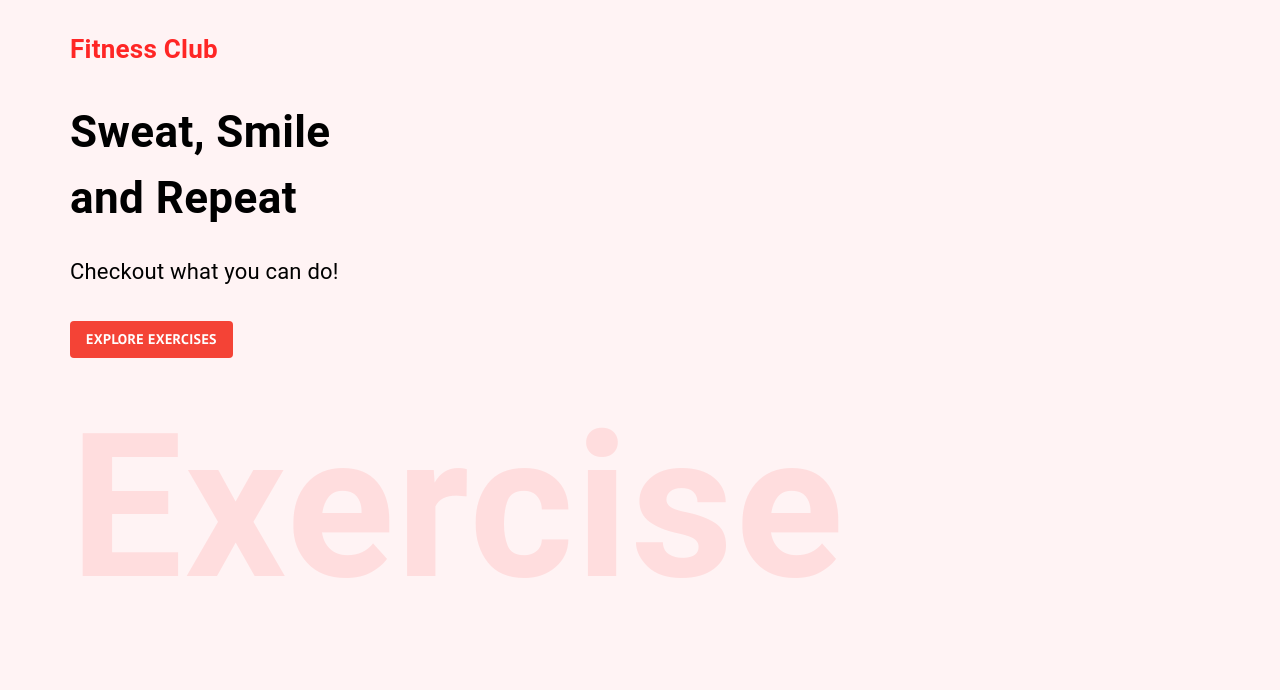
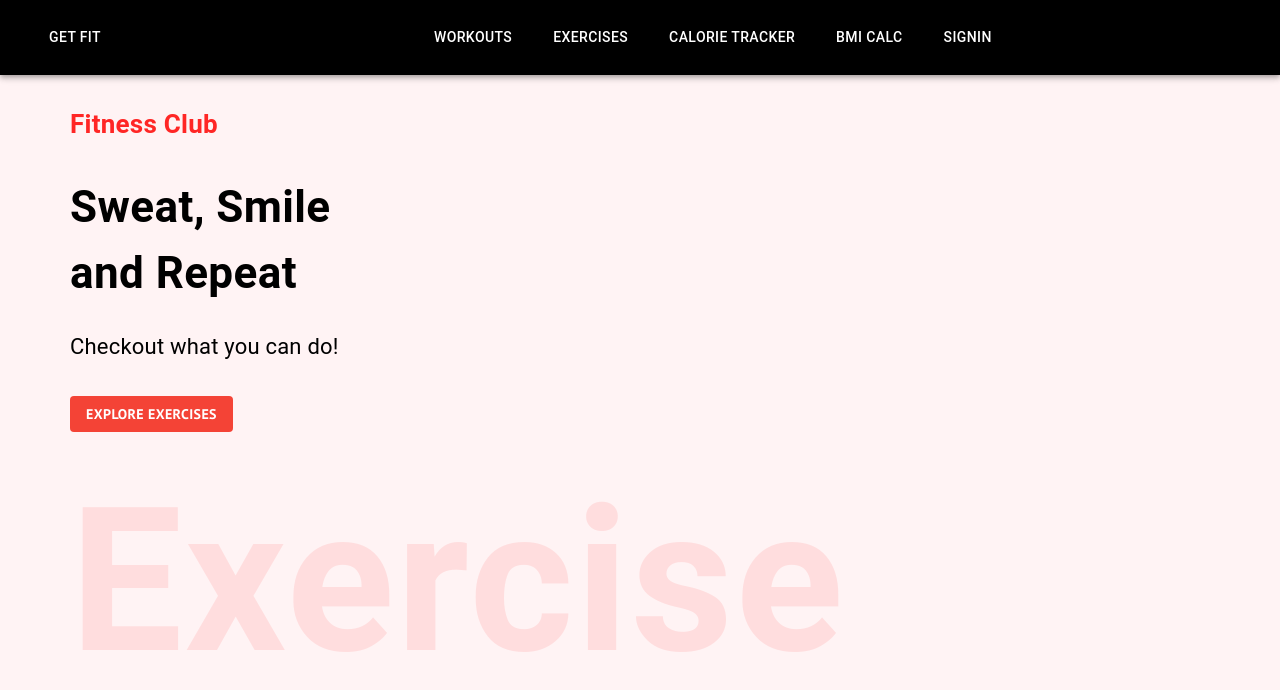
Before and after one commit to edward-vera/Workout_Journal_Client_Side, a React (Create React App) app: page / in a window 1280 px wide. Shown: the top 690 px of the page. Built offline with nearby package versions, Linux system fonts and the light colour scheme.

Commit message:
pushing for presentation

```diff
--- a/src/App.js
+++ b/src/App.js
@@ -1,5 +1,7 @@
 // Imports
-import React, { useState } from 'react';
+import React,
+{ useState }
+from 'react';
 import {
   Route,
   Routes,
@@ -9,7 +11,7 @@ import { Box } from '@mui/material';
 import './css/App.css';
 
 // Components
-// import { NavBar } from './components/NavBar'
+import { NavBar } from './components/NavBar'
 import { ExerciseDetail } from './pages/ExerciseDetail'
 import { Footer } from './components/Footer'
 import { HeroBanner } from './components/HeroBanner'
@@ -51,7 +53,7 @@ export function App() {
 
   return (
         <Box width="400px" sx={{ width : { xl: '1488px'}}} m="auto">
-          {/* <NavBar /> */}
+          <NavBar />
             <Routes>
               <Route path="/" element={<HeroBanner/>}/>
               <Route path="/home" element={<Home />}/>
@@ -61,6 +63,7 @@ export function App() {
               <Route path="/exercise/:id" element={<ExerciseDetail />} />
               <Route path="/createworkout" element={<CreateWorkout />}/>
               <Route path="/workouts" element={<Workouts token={token} user={user} setUser={setUser}/>}/>
+              {/* <Route path="/workouts" element={<Workouts />}/> */}
               <Route path="/workoutsid" element={<WorkoutExercises />}/>
               <Route path="/bmicalculator" element={<BmiCalculator />} />
               <Route path="/calorietracker" element={<Calories />} />
--- a/src/components/Exercises.js
+++ b/src/components/Exercises.js
@@ -11,7 +11,7 @@ export function Exercises ({ exercises, setExercises, bodyPart }){
   const [currentPage, setCurrentPage] = useState(1);
   const [exercisesPerPage] = useState(6);
 
-  useEffect((setExercises) => {
+  useEffect(() => {
     const fetchExercisesData = async () => {
       let exercisesData = [];
 
--- a/src/components/NavBar.js
+++ b/src/components/NavBar.js
@@ -1,89 +1,52 @@
-// import React, { useState } from 'react';
-// import { NavButton } from '../components/NavButton';
-// import { Link } from 'react-router-dom';
-// import '../css/NavBar.css';
-// // import {NavBarDropDown}  from '../components/NavBarDropDown';
+import * as React from 'react';
+import {
+  AppBar,
+  Box,
+  Button,
+  createTheme,
+  Stack,
+  ThemeProvider,
+  Toolbar,
+} from '@mui/material';
 
-// export function NavBar() {
-//   const [click, setClick] = useState(false);
-//   const [dropDown, setDropDown] = useState(false);
+import { Link } from 'react-router-dom';
 
-//   const handleClick = () => setClick(!click);
-//   const closeMobileMenu = () => setClick(false);
 
-//   const onMouseEnter = () => {
-//     if (window.innerWidth < 960) {
-//       setDropDown(false);
-//     } else {
-//       setDropDown(true);
-//     }
-//   };
 
-//   const onMouseLeave = () => {
-//     if (window.innerWidth < 960) {
-//       setDropDown(false);
-//     } else {
-//       setDropDown(false);
-//     }
-//   };
+export function NavBar() {
 
-//   return (
-//     <>
-//       <nav className='navbar'>
-//         <Link to='/home' className='navbar-logo' onClick={closeMobileMenu}>
-//           Get Fit!
-//         </Link>
-//         <div className='menu-icon' onClick={handleClick}>
-//           <i className={click ? 'fas fa-times' : 'fas fa-bars'} />
-//         </div>
-//         <ul className={click ? 'nav-menu active' : 'nav-menu'}>
-//           <li className='nav-item'>
-//             <Link to='/home' className='nav-links' onClick={closeMobileMenu}>
-//               Home
-//             </Link>
-//           </li>
-//           <li className='nav-item'>
-//             <Link
-//               to='/knownexercises'
-//               className='nav-links'
-//               onClick={closeMobileMenu}
-//             >
-//               Exercises
-//             </Link>
-//           </li>
-//           <li
-//             className='nav-item'
-//             onMouseEnter={onMouseEnter}
-//             onMouseLeave={onMouseLeave}
-//           >
-//             <Link
-//               to='/workouts'
-//               className='nav-links'
-//               onClick={closeMobileMenu}
-//             >
-//               Workouts
-//             </Link>
-//             <Link
-//               to='/calorietracker'
-//               className='nav-links'
-//               onClick={closeMobileMenu}
-//             >
-//               Calorie Tracker
-//             </Link>
-//             {/* {dropDown && <NavBarDropDown />} */}
-//           </li>
-//           <li>
-//             {/* <Link
-//               to='/signin'
-//               className='nav-links'
-//               onClick={closeMobileMenu}
-//             >
-//               Sign In
-//             </Link> */}
-//           </li>
-//         <NavButton />
-//         </ul>
-//       </nav>
-//     </>
-//   );
-// }
+  const theme = createTheme({
+    palette: {
+      primary: {
+        main: '#000000',
+      },
+      secondary: {
+        main: '#E0E0E0',
+      },
+      accent: {
+        main: '#a0a0a9',
+      },
+    },
+  });
+
+  return (
+    <Box sx={{ flexGrow: 1 }}>
+      <ThemeProvider theme={theme}>
+      <AppBar color='primary' position="static">
+        <Toolbar>
+          <Button fontSize='36px' sx={ {p:"25px"} } color='inherit' component={Link} to="/home">
+            Get Fit
+          </Button>
+          <Stack ml="300px" direction='row' gap="25px">
+          <Button component={Link} to="/workouts" color="inherit">Workouts</Button>
+          <Button component={Link} to="/knownexercises" color="inherit">Exercises</Button>
+          <Button component={Link} to="/calorietracker" color="inherit">Calorie Tracker</Button>
+          <Button component={Link} to="/bmicalculator" color="inherit">BMI Calc</Button>
+          <Button component={Link} to="/signin" color="inherit">Signin</Button>
+          </Stack>
+        </Toolbar>
+      </AppBar>
+      </ThemeProvider>
+    </Box>
+  );
+}
--- a/src/css/App.css
+++ b/src/css/App.css
@@ -100,6 +100,10 @@ body {
   transition: 0.3s all ease-in-out;
 }
 
+.wo-exercises-card {
+  height: 35px;
+}
+
 .exercise-card img {
   height: 326px;
 }
--- a/src/css/NavBar.css
+++ b/src/css/NavBar.css
@@ -2,15 +2,15 @@
   background: linear-gradient(90deg, rgb(28, 27, 27) 0%, rgb(26, 23, 23) 100%);
   height: 80px;
   display: flex;
+  align-items: center;
   justify-content: center;
-
   font-size: 1.2rem;
 }
 
 .navbar-logo {
   color: rgb(255, 0, 0);
   justify-self: start;
-  margin-left: 20px;
+  margin-right: 20px;
   cursor: pointer;
   text-decoration: none;
   font-size: 2rem;
--- a/src/pages/WorkoutCard.js
+++ b/src/pages/WorkoutCard.js
@@ -3,14 +3,9 @@ import axios from 'axios';
 import '../css/App.css'
 import {
     Box,
-    // Button,
-    Stack,
-    Typography
+    Button,
+    Stack
 } from '@mui/material'
-// import {
-//     Link,
-//     useNavigate
-// } from 'react-router-dom'
 import { Loader } from '../components/Loader';
 
 export function WorkoutCard(props) {
@@ -48,9 +43,9 @@ export function WorkoutCard(props) {
             // console.log(exercise);
             return (
             <Stack key={index}>
-            <Stack className='list'>
-                <Typography>Exercise : {exercise.exerciseName.charAt(0).toUpperCase() + exercise.exerciseName.slice(1)}</Typography>
-            </Stack>
+                <Stack>
+                    <Button sx={{ mt:'15px', ml: '21px', mr: '22px', color: '#fff', background: '#00425A', fontSize: '14px', borderRadius: '20px', textTransform: 'capitalize' }}>Exercise : {exercise.exerciseName.charAt(0).toUpperCase() + exercise.exerciseName.slice(1)}</Button>
+                </Stack>
             </Stack>
             )
         })}
--- a/src/pages/Workouts.js
+++ b/src/pages/Workouts.js
@@ -38,37 +38,41 @@ export function Workouts(props) {
           Authorization : `Bearer ${props.token}`
         }
       }).then((response) => {
-
+          console.log(response)
 
         // FOR ACTUAL SITE
         props.setUser(response.data.user)
+        // console.log(response.data.user)
         // FOR STYLING
-        // props.setUser(response.data)
+          // setUser(response.data)
 
-      setWorkouts(response.data.rows)})
-    }, [props]);
+      setWorkouts(response.data)})
+    }, [props.token]);
 
     useEffect(() => {
     }, [workouts])
 
-    if (!workouts) return <Loader />;
+    // if (!workouts) return <Loader />;
 
 
     return (
       <Box id="exercises" sx={{ mt: { lg: '30px' } }}>
       <Typography fontWeight={700} sx={{ fontSize: { lg: '44px', xs: '30px' } }} mb="49px" textAlign="center">
-        <h1>Your Workouts!</h1 >
+        <Typography component={'span'} variant="h2">Your Workouts!</Typography >
       </Typography>
         <Stack className='workouts-container' direction="row" sx={{ gap: { lg: '107px', xs: '50px' } }} flexWrap="wrap" justifyContent="center">
             {!workouts ? (
-                <Stack><Typography>Loading Workouts...</Typography></Stack>
+                <Stack>
+                  <Typography component={'span'}><Loader />Loading Workouts...</Typography>
+                  </Stack>
             ) : (
-            workouts.map(({id, workout}) => (
-            <Link className="calories-card">
-               <Button component={Link} to="/workoutsid/" sx={{ mt:'15px', ml: '21px', mr: '22px', color: '#fff', background: '#00425A', fontSize: '24px', borderRadius: '20px', textTransform: 'capitalize' }}>
+            workouts.map(({ workout }) => (
+            <Box >
+               <Button className='workout-name' component={Link} to="/workoutsid/" sx={{ mt:'15px', ml: '100px', mb:'22px', color: '#fff', background: '#00425A', fontSize: '24px', borderRadius: '20px', textTransform: 'capitalize' }}>
                {workout}
                </Button>
-               <WorkoutCard/>
+            <Stack className="calories-card">
+               <WorkoutCard />
               <Stack direction="row" justifyContent="center">
                 <Button sx={{color: '#fff', background: '#1F8A70', fontSize: '14px', borderRadius: '20px', textTransform: 'capitalize' }}>
                 Delete
@@ -77,7 +81,8 @@ export function Workouts(props) {
                 Edit
                 </Button>
               </Stack>
-            </Link>
+            </Stack>
+            </Box>
             ))
         )}
         <ColorButton component={Link} variant='contained' type='submit' to="/createworkout">Create A New Workout!</ColorButton>
```
